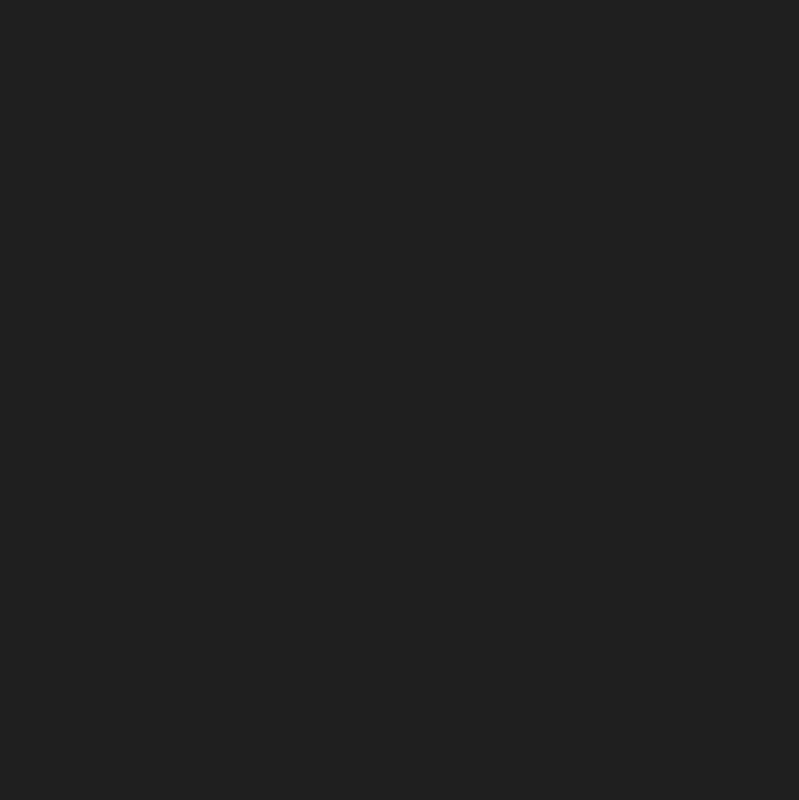
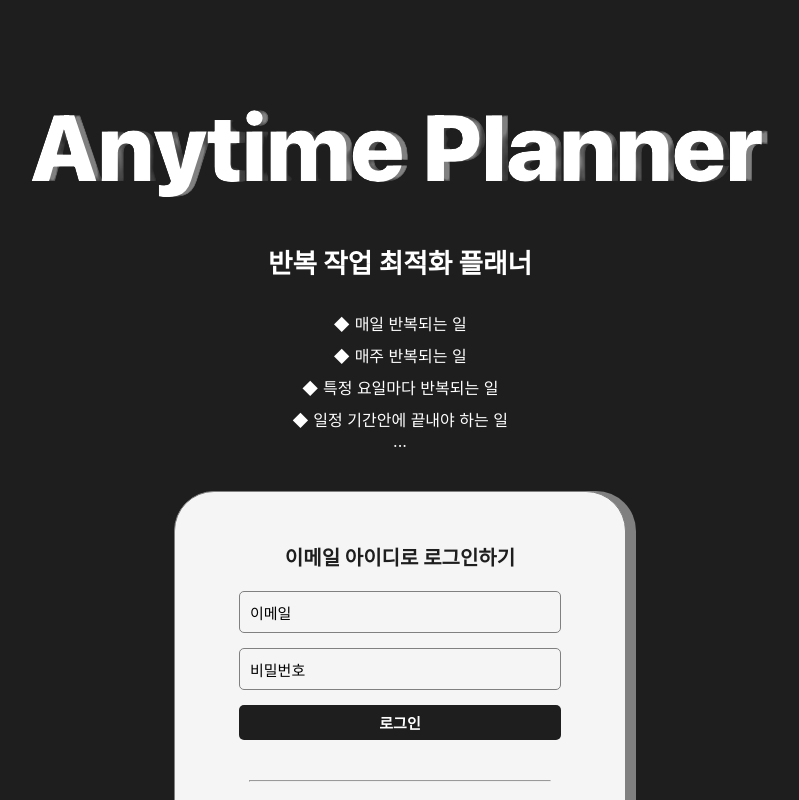
Before and after one commit to kkjjss/anytime_planner_web, a React (Create React App) app: page /auth in a window 1280 px wide. Before the commit this address had no page. Shown: the top 800 px of the page, without its empty margins (240-1039 px from the left). Built offline with nearby package versions, Linux system fonts and the light colour scheme.

Commit message:
이름 바꿈

```diff
--- a/src/Router.tsx
+++ b/src/Router.tsx
@@ -1,13 +1,11 @@
-import { useState } from "react";
+// import { useState } from "react";
 import { BrowserRouter, Routes, Route, Navigate } from "react-router-dom";
 import Home from "./pages/Home/Home";
-import Login from "./pages/Login/Login";
+import Auth from "./pages/Auth/Auth";
 
-export default function Root() {
-    const [isLoggedIn, setIsLoggedIn] = useState(false);
-
+export default function Root({ isLoggedIn }: types.RootProps) {
     function AuthRouter({ children }: types.AuthRouterProps): JSX.Element {
-        return isLoggedIn ? children : <Navigate to="/login" />;
+        return isLoggedIn ? children : <Navigate to="/auth" />;
     }
 
     return (
@@ -16,7 +14,7 @@ export default function Root() {
                 <Route path="/" element={<Home />} />
             </Routes> */}
             <Routes>
-                <Route path="/login" element={<Login />} />
+                <Route path="/auth" element={<Auth />} />
                 <Route
                     path="/"
                     element={
@@ -36,4 +34,8 @@ declare module types {
     interface AuthRouterProps {
         children: JSX.Element;
     }
+
+    interface RootProps {
+        isLoggedIn: boolean;
+    }
 }
--- a/src/pages/Login/Login.scss
+++ b/src/pages/Auth/Auth.scss
@@ -1,4 +1,4 @@
-.Login {
+.Auth {
     display: flex;
     align-items: center;
     .container {
@@ -76,15 +76,16 @@
                         border-radius: 5px;
                         outline: none;
                         margin-bottom: 15px;
-                        transition: 0.5s;
+                        transition: 0.25s;
                     }
 
                     span {
+                        background-color: rgb(245, 245, 245);
                         position: absolute;
                         left: 0;
-                        padding: 10px;
-                        font-size: 17px;
-                        transition: 0.5s;
+                        margin: 11px;
+                        font-size: 15px;
+                        transition: 0.25s;
                         pointer-events: none;
                     }
 
@@ -101,8 +102,8 @@
                     input:focus ~ span,
                     input:valid ~ span {
                         color: rgb(0, 0, 255);
-                        transform: translateX(10px) translateY(-10px);
-                        background-color: rgb(245, 245, 245);
+                        transform: translateX(5px) translateY(-20px);
+                        // background-color: rgb(245, 245, 245);
                         padding: 0;
                         padding-left: 5px;
                         padding-right: 5px;
--- a/src/pages/Login/Login.tsx
+++ b/src/pages/Auth/Auth.tsx
@@ -1,10 +1,10 @@
 import React from "react";
-import "./Login.scss";
+import "./Auth.scss";
 import logo from "../../assets/logo.png";
 
 export default function Login() {
     return (
-        <div className="Login">
+        <div className="Auth">
             <div className="container">
                 <div className="titlebox">
                     <div className="title">
@@ -27,7 +27,7 @@ export default function Login() {
                             <span>이메일</span>
                         </div>
                         <div className="inputbox">
-                            <input className="password" type="text"required/>
+                            <input className="password" type="password" required/>
                             <span>비밀번호</span>
                         </div>
 
```
